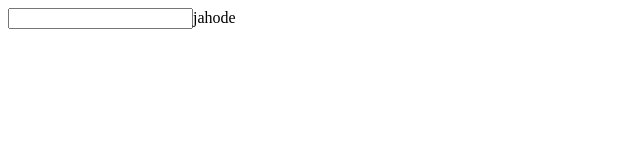
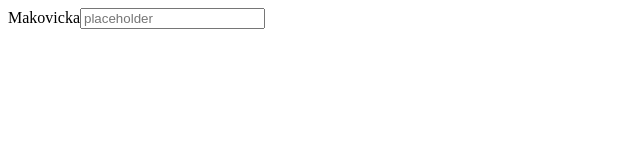
Before and after one commit to chlastaldo/TJComponents, a plain HTML site: page index.html in a window 1280 px wide. Shown: the whole page, without its empty margins (0-640 px from the left). Drawn offline with Linux system fonts and the light colour scheme.

Commit message:
demo new form

```diff
--- a/UIForm.js
+++ b/UIForm.js
@@ -5,61 +5,70 @@ class UIForm
 		this._parentNode = parentNode;
 		this._options = options;
 		this._inputs = {};
+
+		this._nodes = this._parentNode.querySelectorAll('UIForm');
+
 	}
 
-	addElement( type, name, value = '', options )
+	addElements( )
 	{
-		if( type === 'text' )
+
+		this._nodes.forEach( ( node ) =>
 		{
-			this._inputs[ name ] = new UIFormText( this._parentNode, this._options, name, value = '', options );
-		}
+			if( node.getAttribute( 'type' ) === 'text' )
+			{
+				this._inputs[ name ] = new UIFormText( this._parentNode, this._options, node );
+			}
+		} )
 	}
 
+	__containerFocus()
+	{
+		console.log('__containerFocus', this);
+		//this._input.focus();
+	}
 	__focus()
 	{
-
+		console.log('__focus', this);
 	}
 
 	__blur()
 	{
-
-	}
-
-	__createElement( tag, classList = '', attributes = {}, html = '', events = {} )
-	{
-		if( typeof html === 'object' )
-		{
-			events = html, html = '';
-		}
-		let element = document.createElement( tag );
-			element.classList.add( classList );
-			for( let attribute in attributes )
-			{
-				element.setAttribute( attribute, attributes[ attribute ] );
-			}
-
-		if( html !== '' )
-		{
-			element.innerHTML = html;
-		}
-		return element;
+		console.log('__blur', this);
 	}
 }
 
 class UIFormText extends UIForm
 {
-	constructor( parentNode, parentOptions, name, value = '', options )
+	constructor( parentNode, parentOptions, node )
 	{
 		super( parentNode, parentOptions )
 
-		this._container = this.__createElement( 'div', 'container_input' );
-		this._input = this.__createElement( 'input', 'input', { name , value, id : name } );
-		this._label = this.__createElement( 'label', 'label', { for : name }, ( options.label ? options.label : '' ) );
-
-		this._container.appendChild( this._input );
-		this._container.appendChild( this._label )
-		parentNode.appendChild( this._container );
+		let [ html, container, input, label ] = this._options.theme.text;
+		let fragment = document.createElement('div');
+			fragment.innerHTML = html;
 
 
+		this._container = fragment.querySelector( container );
+		this._input = fragment.querySelector( input );
+		this._label = fragment.querySelector( label );
+
+		for( let i = 0; i < node.attributes.length; ++i )
+		{
+			this._input.setAttribute( node.attributes[i].name, node.attributes[i].value );
+			if( node.attributes[i].name == 'name' )
+			{
+				this._label.setAttribute( 'for', node.attributes[i].value );
+			}
+		}
+
+
+		this._label.innerHTML = node.innerHTML;
+
+		this._container.addEventListener( 'click', this.__containerFocus.bind(this) );
+		this._input.addEventListener( 'focus', this.__focus.bind(this) );
+		this._input.addEventListener( 'blur', this.__blur.bind(this) );
+
+		node.replaceWith( fragment.firstChild );
 	}
 }
--- a/index.html
+++ b/index.html
@@ -7,18 +7,22 @@
 	</head>
 	<body>
 		<script>
-
+			let theme =
+			{
+				text : [ '<div class="container"><label class="label"></label><input type="text" class="input"/></div>', '.container', '.input', '.label' ]
+			}
 		</script>
 		<div id="respon">
-
+			<UIForm name="test" id="test" type="text" value="" placeholder="placeholder">Makovicka</UIForm>
 		</div>
 		<script>
 			let form = new UIForm( document.getElementById('respon'),
 			{
+				theme 	: theme,
 				url		: '/send',
 				callback: ( respons ) => { console.log( respons ); }
 			} );
-				form.addElement( 'text', 'test', '', { label : 'jahode' } )
+			form.addElements()
 		</script>
 	</body>
 </html>
```
